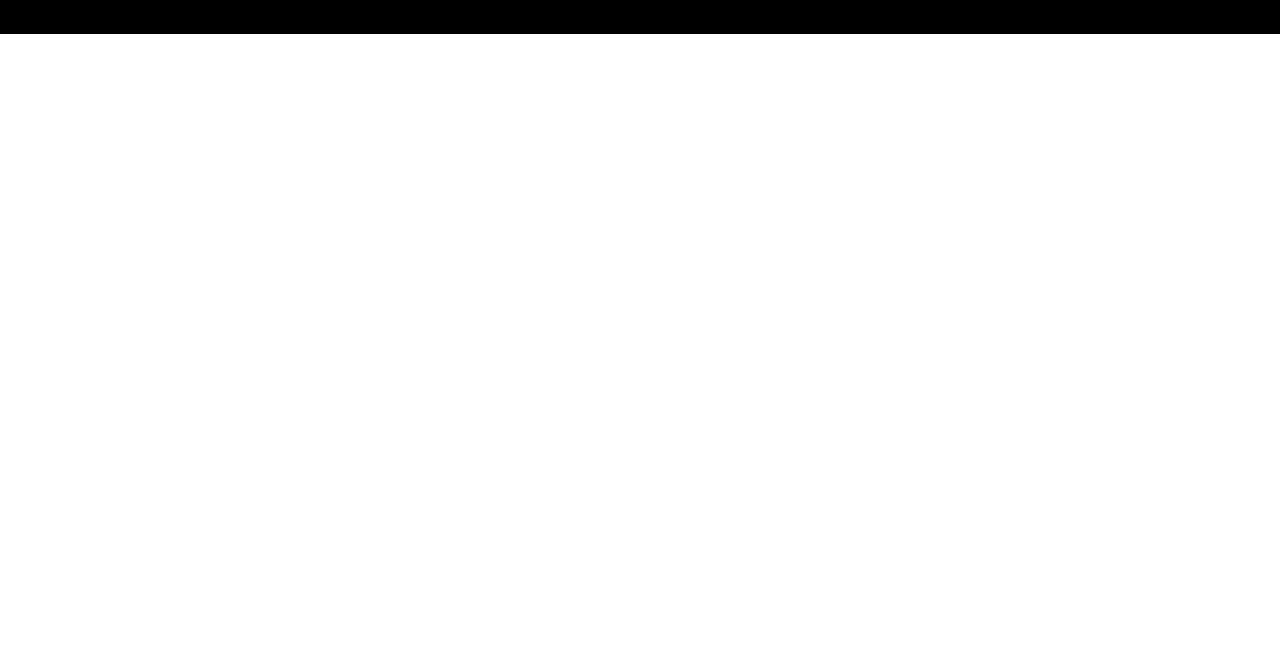
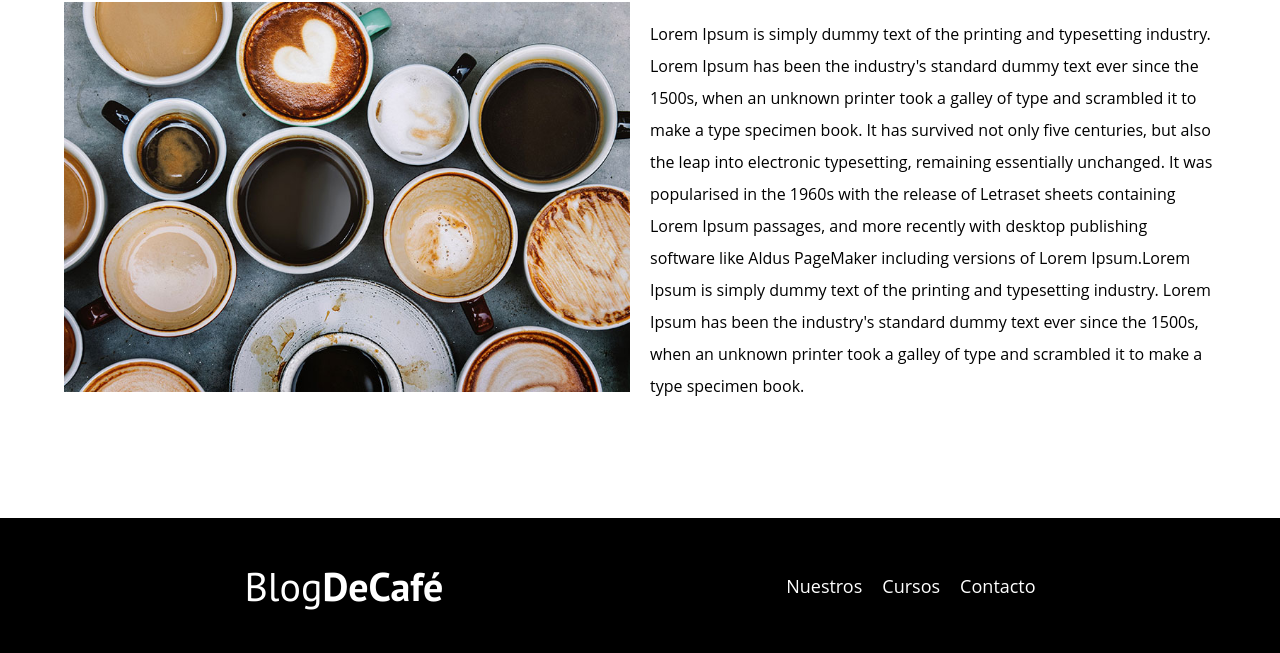
Before and after one commit to AdanSerrano/CafeteriaPage, a plain HTML site: page Pages/nosotros.html in a window 1280 px wide. Shown: the part 700-1353 px from the top of the page. Before the commit the page ends 800 px from the top, so only its background shows below. Drawn offline with Linux system fonts and the light colour scheme.

Commit message:
Nosotros.html terminado

```diff
--- a/Pages/nosotros.html
+++ b/Pages/nosotros.html
@@ -21,7 +21,7 @@
             <article class="barra">
                 <!-- logo -->
                 <a class="logo no-margin centrear_texto" href="../index.html">
-                    <h1 class="logo__nombre">Blog<span class="logo__bold">DeCafé</span></h1>
+                    <h1 class="logo__nombre centrear-texto">Blog<span class="logo__bold">DeCafé</span></h1>
                 </a>
 
                 <!-- navegacion principal -->
@@ -40,8 +40,22 @@
         </article>
     </header>
 
+    <!-- contenido principal -->
+    <main class="contenedor">
+        <h3 class="centrear-texto">Sobre nosotros</h3>
+            <figure class="sobre--nosotros sobre--nosotros__imagen">
+                <img src="../img/nosotros.jpg" alt="imagen nosotros">
+                <figcaption class="sobre--nosotros__texto">
+                    <p>Lorem Ipsum is simply dummy text of the printing and typesetting industry. Lorem Ipsum has been the industry's standard dummy text ever since the 1500s, when an unknown printer took a galley of type and scrambled it to make a type specimen book. It has survived not only five centuries, but also the leap into electronic typesetting, remaining essentially unchanged. It was popularised in the 1960s with the release of Letraset sheets containing Lorem Ipsum passages, and more recently with desktop publishing software like Aldus PageMaker including versions of Lorem Ipsum.Lorem Ipsum is simply dummy text of the printing and typesetting industry. Lorem Ipsum has been the industry's standard
+                        dummy text ever since the 1500s, when an unknown printer took a galley of type and scrambled it to make a type specimen
+                        book.</p>
+                </figcaption>
+            </figure>
+    </main>
+
+    <!-- footer -->
     <footer class="footer">
-        <article class="footer--nav contenedor">
+        <article class="centrear-texto footer--nav contenedor">
             <h2 class="logo__nombre">Blog<span class="logo__bold">DeCafé</span></h2>
             <nav class="navegacion">
                 <a href="nosotros.html" class="navegacion__enlace">Nuestros</a>
@@ -50,5 +64,6 @@
             </nav>
         </article>
     </footer>
+    </footer>
 </body>
 </html>
--- a/css/style.css
+++ b/css/style.css
@@ -172,14 +172,26 @@ img{
 .widge-curso__precio, .widge-curso__label{
     font-size: 2rem;
 }
-
 .footer{
     background-color: var(--negro);
     padding: 1rem;
 }
 
-.footer--nav{
-    display: flex;
-    justify-content: space-around;
-    align-items: center;
+@media (min-width: 480px) {
+
+    .footer--nav{
+        display: flex;
+        justify-content: space-around;
+        align-items: center;
+    }
 }
+
+/* sobre nosotros */
+@media (min-width: 768px) {
+    .sobre--nosotros{
+        display: grid;
+        grid-template-columns: repeat(2, 1fr);
+        column-gap: 2rem;
+        margin: 0 0 100px 0;
+    }
+}
```
